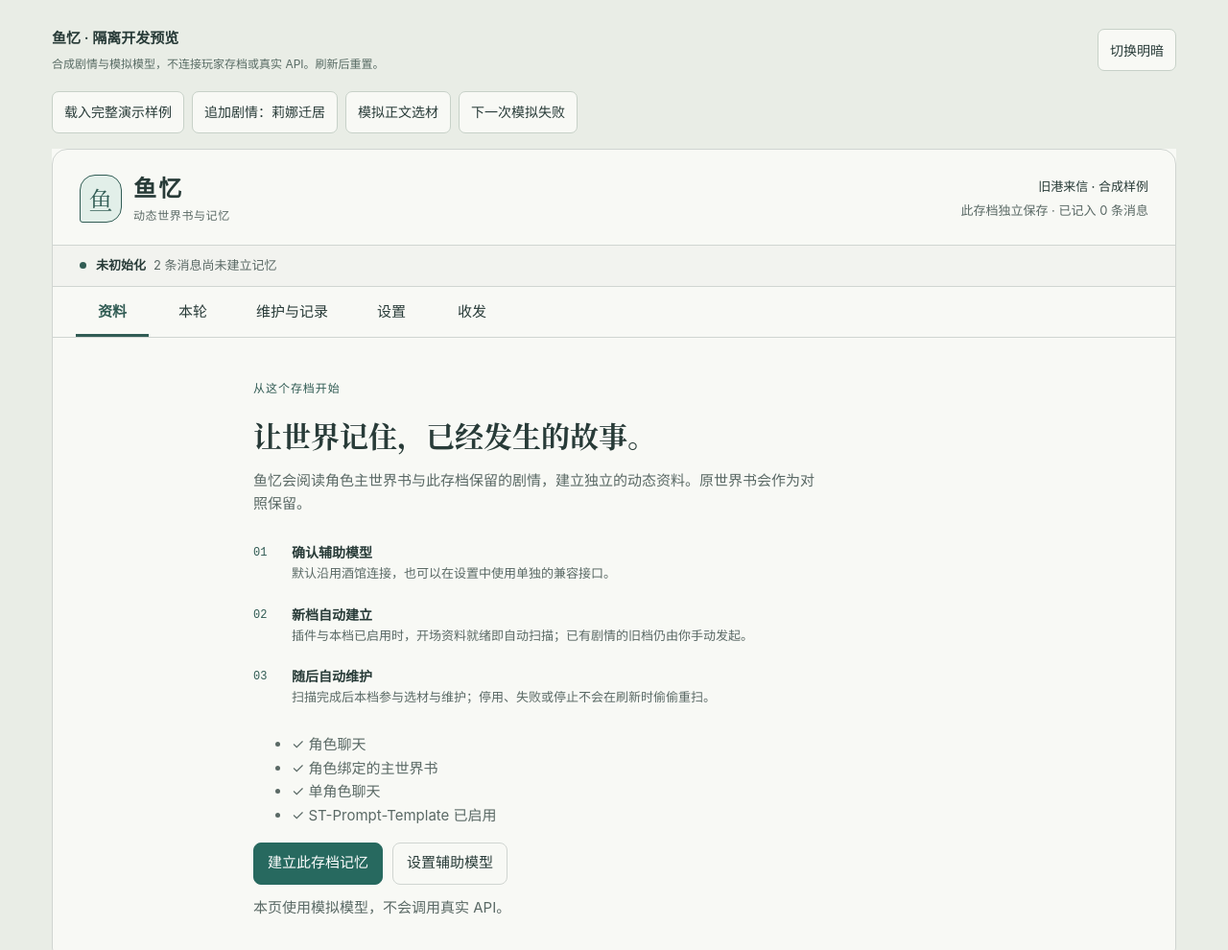
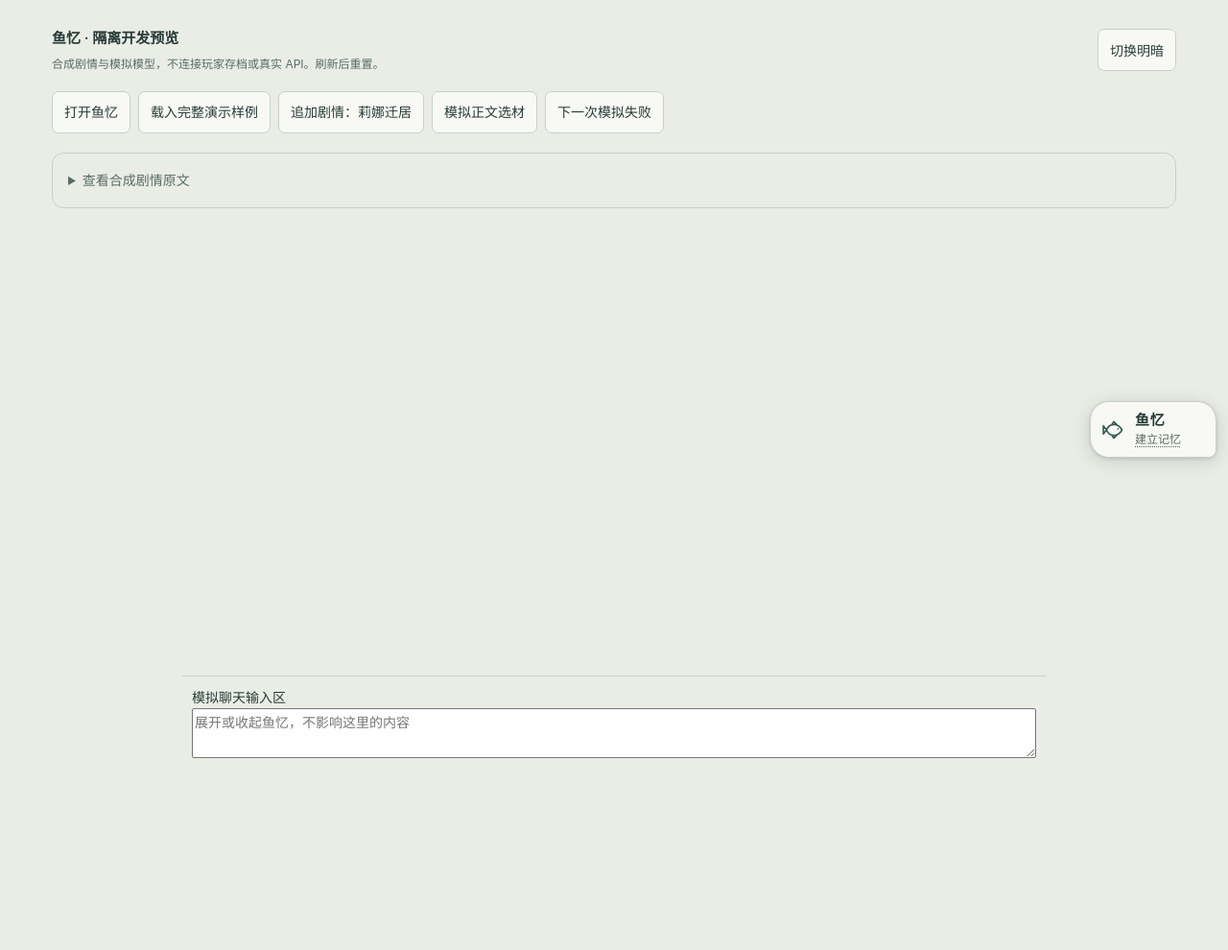
Before and after one commit to shrink1024/fish-memory, a website with bundled scripts: page demo/index.html in a window 1280 px wide. Shown: the top 990 px of the page at 96% size. After the commit the page ends 800 px from the top, so only its background shows below. Built offline with nearby package versions, Linux system fonts and the light colour scheme.

Commit message:
Exercise floating workspace in isolated demo

```diff
--- a/demo/index.html
+++ b/demo/index.html
@@ -18,6 +18,8 @@ button:focus-visible,summary:focus-visible { outline:3px solid #438977; outline-
 #story summary { cursor:pointer; padding:10px 0; min-height:44px; color:var(--demo-muted); }
 #messages,#plan { white-space:pre-wrap; overflow-wrap:anywhere; font-size:13px; }
 #messages { padding:12px 0; }
+#send_form { position:fixed; bottom:0; left:50%; transform:translateX(-50%); width:min(100%,900px); padding:10px; background:var(--demo-bg); border-top:1px solid var(--demo-line); }
+#send_form textarea { display:block; width:100%; resize:vertical; min-height:50px; font:inherit; }
 #plan:empty,#demo-error:empty { display:none; }
 #plan { margin:0 0 16px; }
 #demo-error { color:#ab5046; }
@@ -26,10 +28,11 @@ button:focus-visible,summary:focus-visible { outline:3px solid #438977; outline-
 </head>
 <body>
 <header class="demo-header"><div><h1>鱼忆 · 隔离开发预览</h1><p>合成剧情与模拟模型，不连接玩家存档或真实 API。刷新后重置。</p></div><button id="theme" type="button">切换明暗</button></header>
-<div class="demo-controls"><button id="example" type="button">载入完整演示样例</button><button id="advance" type="button">追加剧情：莉娜迁居</button><button id="send" type="button">模拟正文选材</button><button id="fail" type="button">下一次模拟失败</button></div>
+<div class="demo-controls"><button id="open-memory" type="button">打开鱼忆</button><button id="example" type="button">载入完整演示样例</button><button id="advance" type="button">追加剧情：莉娜迁居</button><button id="send" type="button">模拟正文选材</button><button id="fail" type="button">下一次模拟失败</button></div>
 <p id="demo-error" role="alert"></p><p id="plan" role="status"></p>
 <main id="app"></main>
 <details id="story"><summary>查看合成剧情原文</summary><div id="messages"></div></details>
+<form id="send_form" onsubmit="return false"><label for="demo-input">模拟聊天输入区</label><textarea id="demo-input" placeholder="展开或收起鱼忆，不影响这里的内容"></textarea></form>
 <script type="module" src="/demo/main.js"></script>
 </body>
 </html>
--- a/demo/main.js
+++ b/demo/main.js
@@ -1,5 +1,6 @@
 import { Controller } from '../src/runtime/controller.js';
 import { mountPanel } from '../src/ui/panel.js';
+import { createFloatingManager } from '../src/ui/floating-manager.js';
 
 // Handwritten, deterministic fixtures. No real model or player save is connected.
 const rawEntries = [
@@ -50,7 +51,13 @@ const model = { complete: async ({ purpose, input, signal }) => {
     return { operations };
 } };
 const controller = new Controller(host, { model, settings: { enabled: true } });
+const manager = createFloatingManager(document);
+document.body.append(manager.element);
+manager.body.append(document.querySelector('#app'));
 mountPanel(document.querySelector('#app'), controller);
+manager.bindEntry(document.querySelector('#open-memory'));
+controller.subscribe(() => manager.render(controller.uiStatus()));
+manager.render(controller.uiStatus());
 await controller.start();
 const renderMessages = () => { document.querySelector('#messages').textContent = messages.map(m => `${m.role === 'user' ? '玩家' : '正文'}：${m.content}`).join('\n\n'); };
 renderMessages();
```
